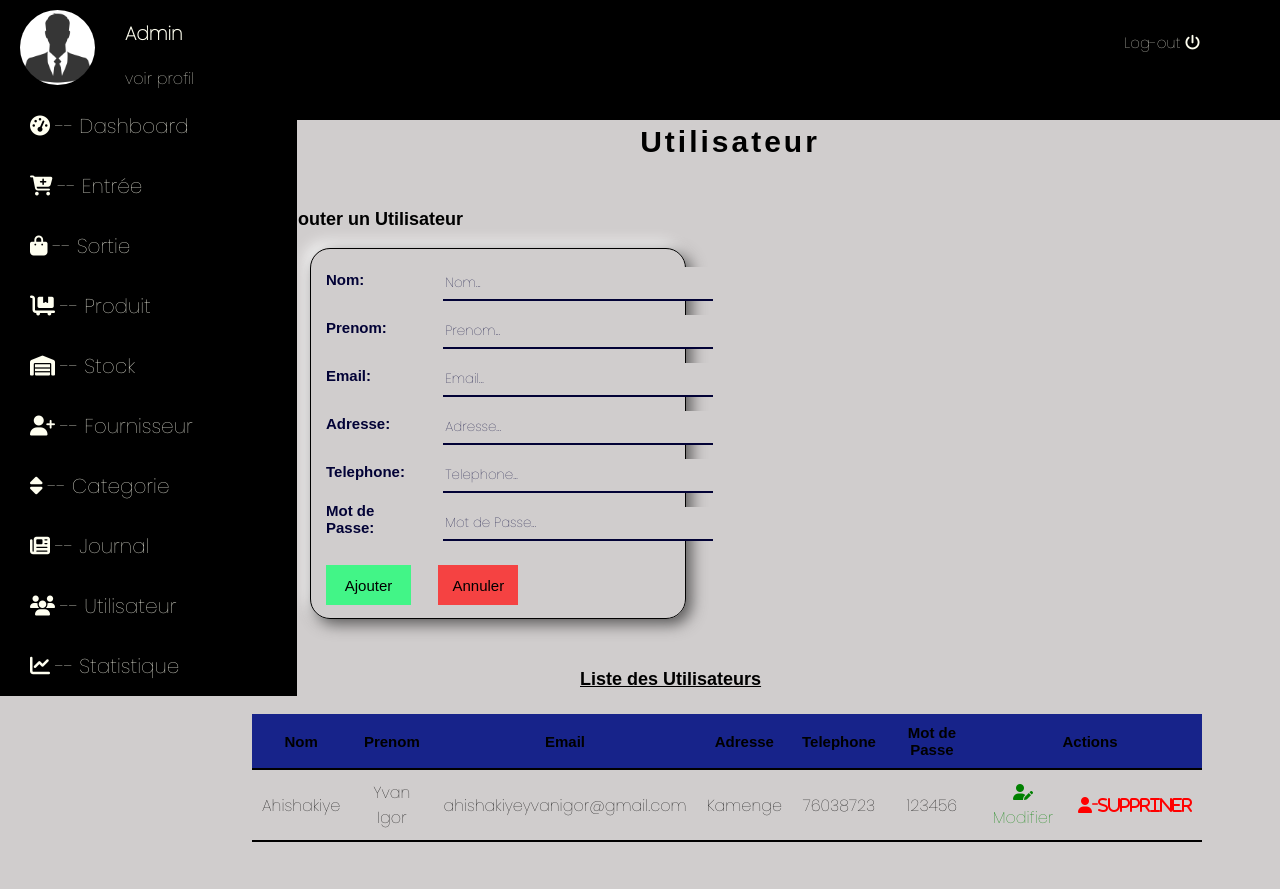
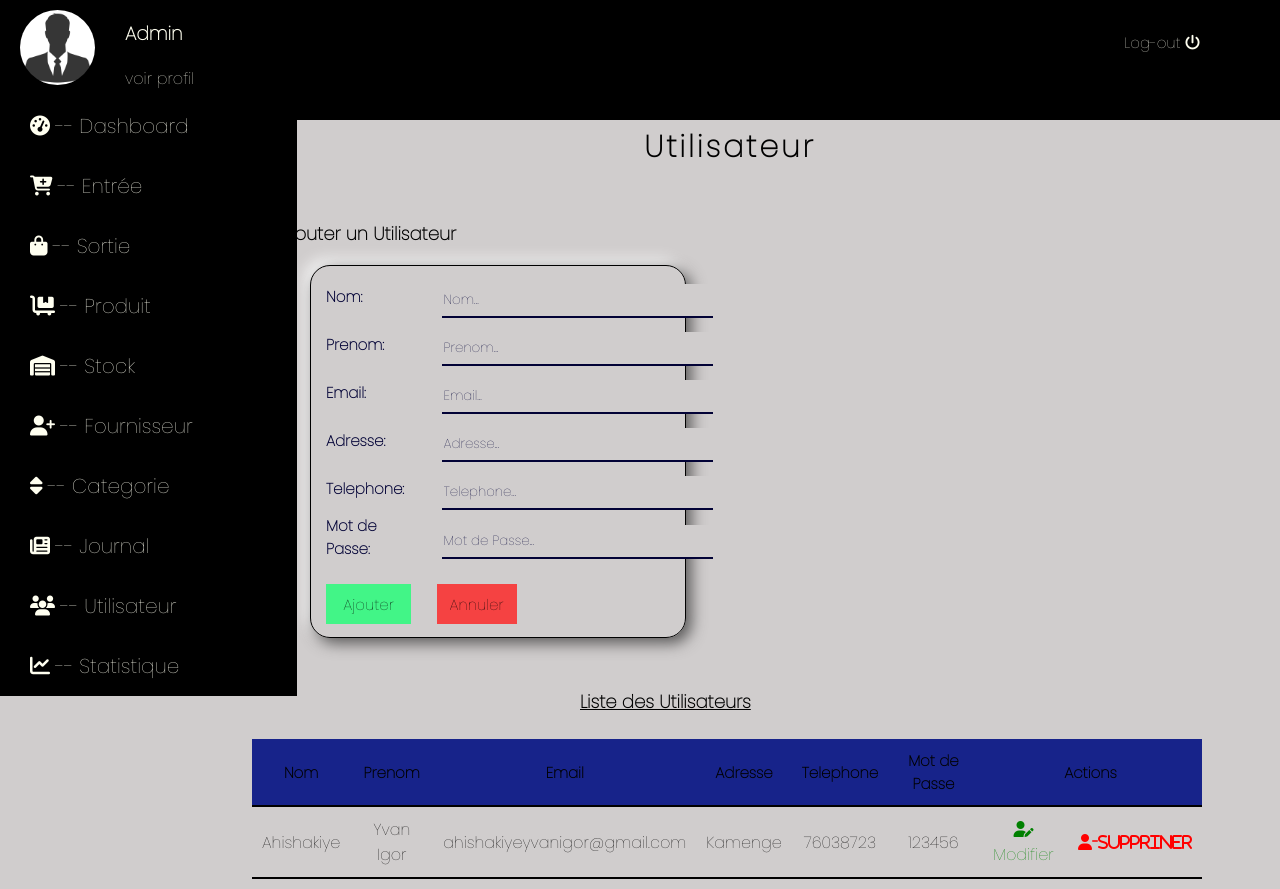
Before and after one commit to ahishakiyeyv/G-Stock, a PHP site: page /utilisateur.php in a window 1280 px wide. Before the commit the page ends 842 px from the top, so only its background shows below. Run offline with PHP 8.4, Linux system fonts and the light colour scheme; data comes from the database, SQL or seed files in the repository; some libraries are stand-ins or nearby versions.

Commit message:
Font changed

```diff
--- a/css/styles.css
+++ b/css/styles.css
@@ -613,7 +613,6 @@ table .th-stock .td-stock{
 }
 .th2-cat{
     font-size: 15px;
-    font-family: Arial, Helvetica, sans-serif;
     padding:10px;
 }
 .td-cat{
@@ -628,13 +627,11 @@ table .th-stock .td-stock{
 /*=================================================================================*/
 /*==============================journal===========================*/
 .title-journ1{
-    font-family: Arial, Helvetica, sans-serif;
     font-size: 30px;
     text-align: center;
     letter-spacing: 3px;
 }
 .title-journ2{
-    font-family: Arial, Helvetica, sans-serif;
     font-size: 30px;
     text-align: center;
     letter-spacing: 3px;
@@ -642,13 +639,11 @@ table .th-stock .td-stock{
 /*===============================================================================*/
 /*===========================utilisateur===========================*/
 .title{
-    font-family: Arial, Helvetica, sans-serif;
     font-size: 30px;
     text-align: center;
     letter-spacing: 3px;
 }
 .stit-user{
-    font-family: Arial, Helvetica, sans-serif;
     font-size: 18px;
     margin-left:50px;
     margin-top:50px;
@@ -662,7 +657,6 @@ table .th-stock .td-stock{
              -5px -5px 15px #ffffff;
 }
 .th-user{
-    font-family: Arial, Helvetica, sans-serif;
     font-size: 15px;
     text-align: left;
     color:#020236;
@@ -682,7 +676,6 @@ table .th-stock .td-stock{
 }
 #sub-user{
     font-size: 15px;
-    font-family:Arial, Helvetica, sans-serif;
     background:#42f587;
     height:40px;
     width:85px;
@@ -695,7 +688,6 @@ table .th-stock .td-stock{
 }
 #res-user{
     font-size: 15px;
-    font-family:Arial, Helvetica, sans-serif;
     background:#f54242;
     height:40px;
     width:80px;
@@ -709,7 +701,6 @@ table .th-stock .td-stock{
 }
 /*========================recuperation utilisateur================*/
 .s-tituser{
-    font-family: Arial, Helvetica, sans-serif;
     font-size: 18px;
     margin-left:350px;
     margin-top:50px;
@@ -724,7 +715,6 @@ table .th-stock .td-stock{
 }
 .th2-user{
     font-size: 15px;
-    font-family: Arial, Helvetica, sans-serif;
     padding:10px;
 }
 .td-user{
@@ -739,7 +729,6 @@ table .th-stock .td-stock{
 /*============================================================================*/
 /*=========================statistique=========================*/
 .title-stat{
-    font-family: Arial, Helvetica, sans-serif;
     font-size: 30px;
     text-align: center;
     letter-spacing: 3px;
```
